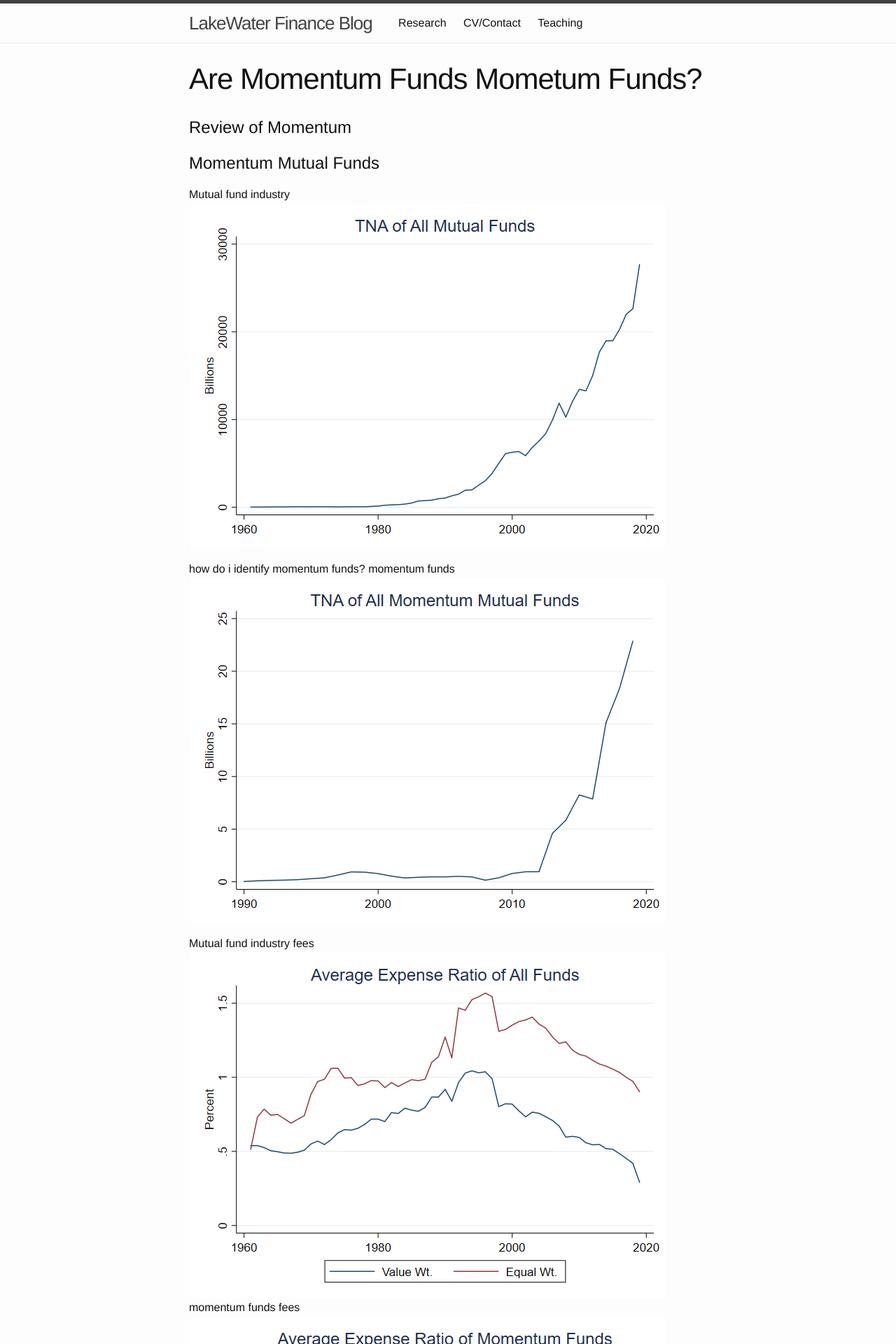
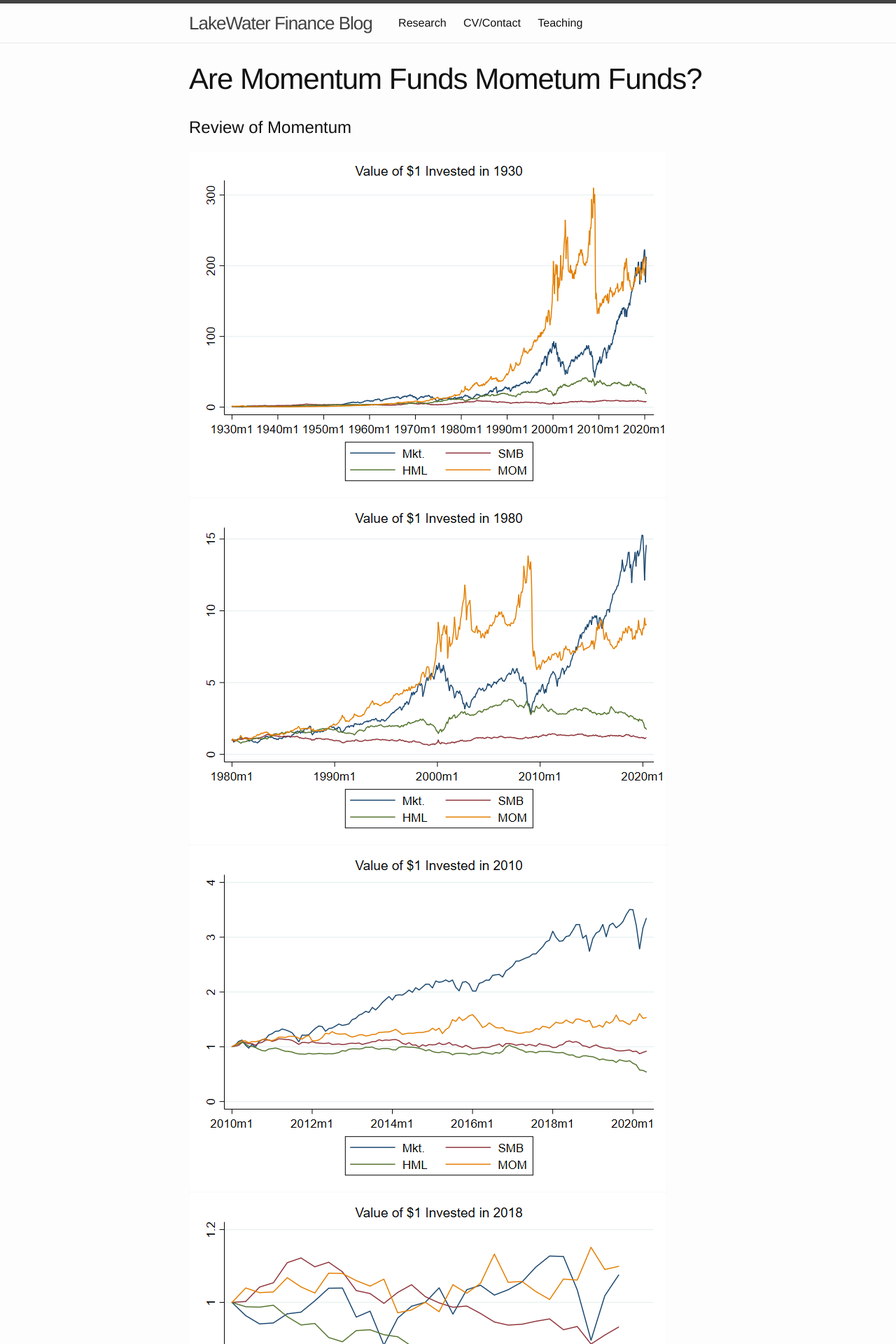
Before and after one commit to mcsammon/mcsammon.github.io, a Jekyll site: the page built from _posts/2020-07-17-momfunds.md, in a window 1280 px wide. Shown: the top 1920 px of the page at 70% size. Built offline with Jekyll 4.4.1, drawn with Linux system fonts in a browser that asks for light colours; comment, search, counter and statistics services are not loaded.

Commit message:
last few images

```diff
--- a/_posts/2020-07-17-momfunds.md
+++ b/_posts/2020-07-17-momfunds.md
@@ -4,6 +4,11 @@ title:  "Are Momentum Funds Mometum Funds?"
 ---
 
 # Review of Momentum
+![fig](/Post_Images/7_17_2020/ret0.png)
+![fig](/Post_Images/7_17_2020/ret1.png)
+![fig](/Post_Images/7_17_2020/ret2.png)
+![fig](/Post_Images/7_17_2020/ret3.png)
+
 
 # Momentum Mutual Funds
 Mutual fund industry
```
Also changed, not shown: Post_Images/7_17_2020/ret0.png (added), Post_Images/7_17_2020/ret1.png (added), Post_Images/7_17_2020/ret2.png (added), Post_Images/7_17_2020/ret3.png (added).
